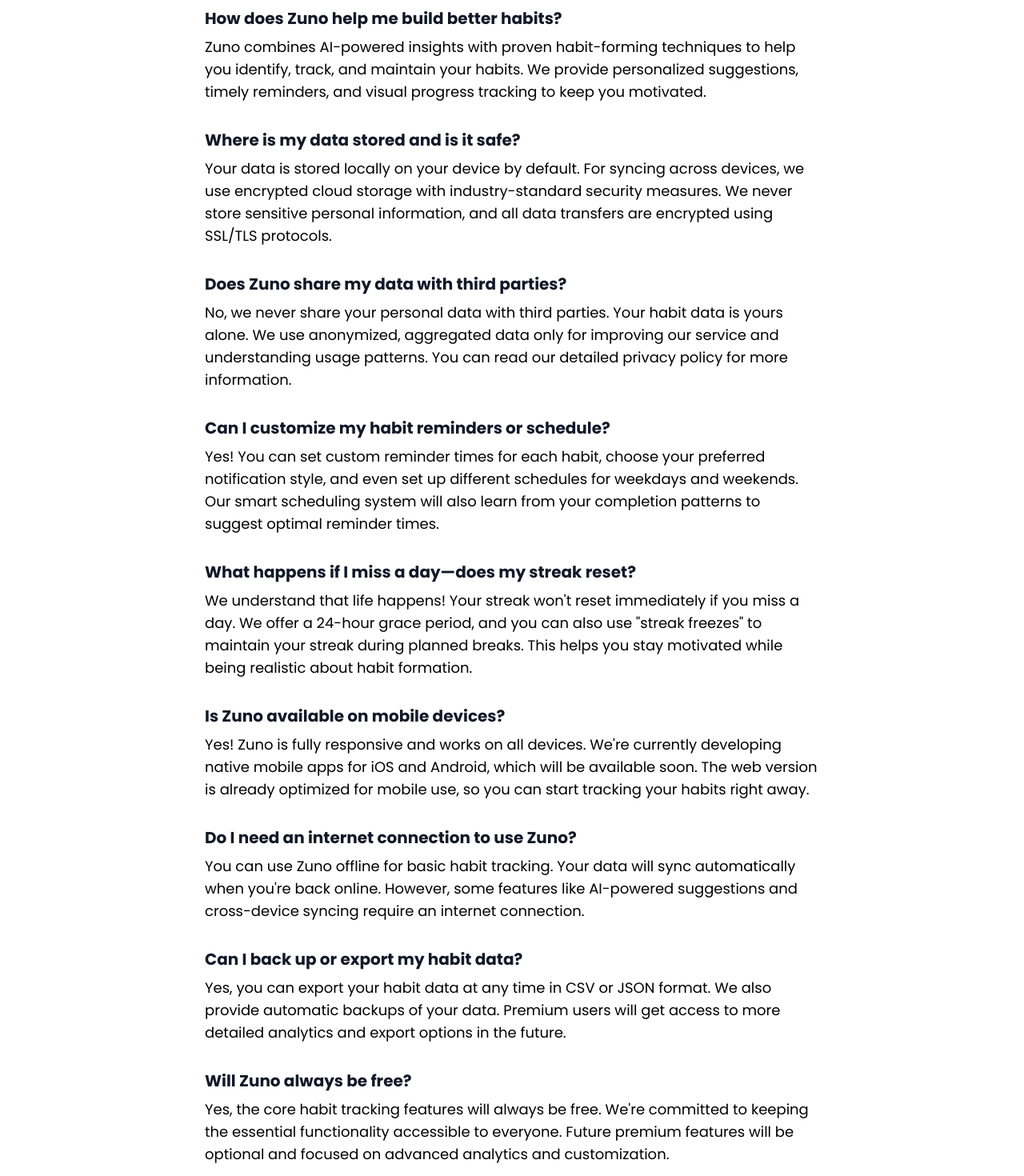
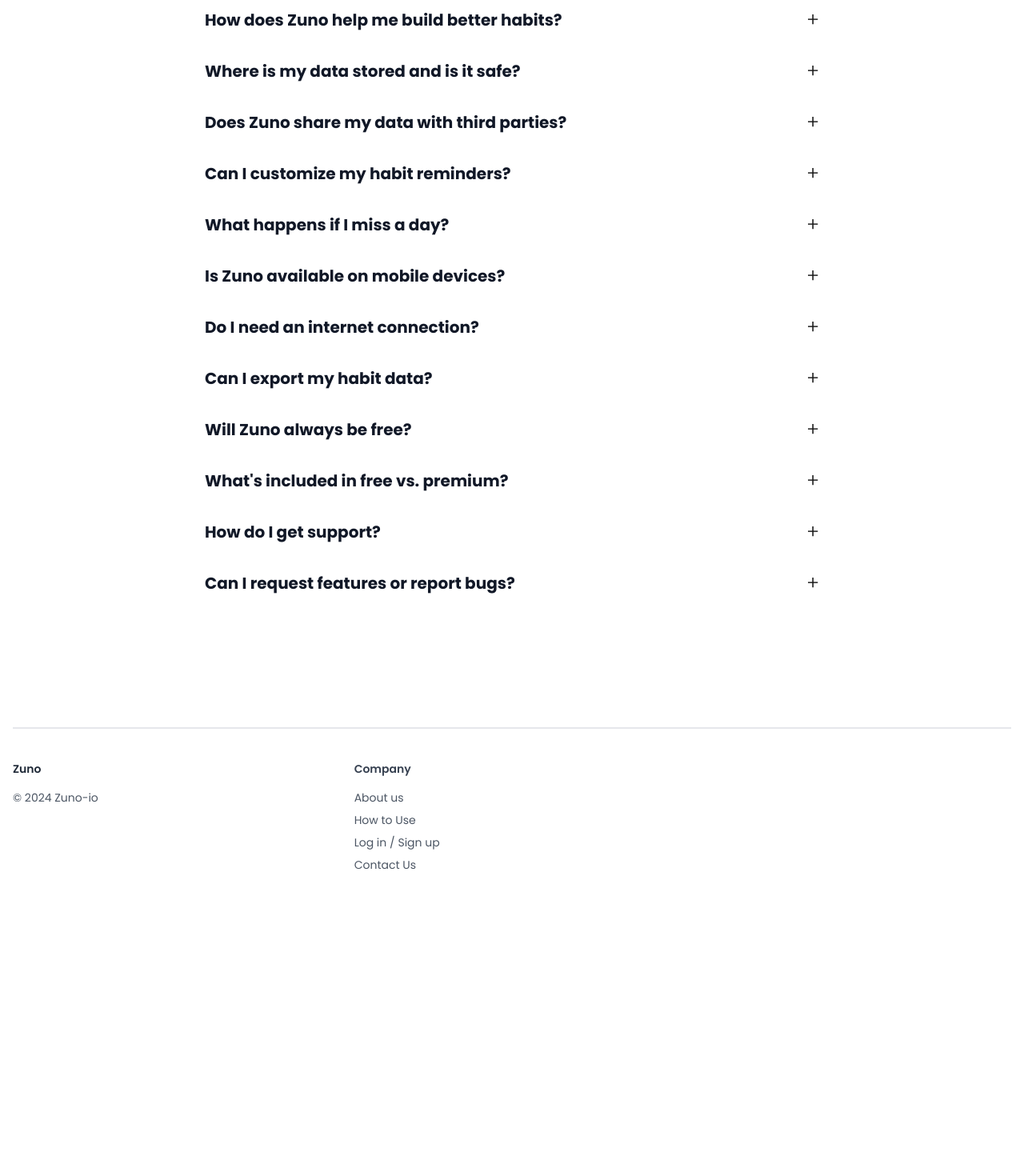
Before and after one commit to gyimadu/habit-tracker, a Next.js app: page / in a window 1280 px wide. Shown: the part 1660-3130 px from the top of the page at 80% size. After the commit the page ends 2815 px from the top, so only its background shows below. Built offline with nearby package versions, Linux system fonts and the light colour scheme.

Commit message:
updated faq section

```diff
--- a/src/app/page.tsx
+++ b/src/app/page.tsx
@@ -18,6 +18,7 @@
   const [newHabitName, setNewHabitName] = useState('');
   const [isAddingHabit, setIsAddingHabit] = useState(false);
   const [isClient, setIsClient] = useState(false);
+  const [expandedFaqs, setExpandedFaqs] = useState<{ [key: string]: boolean }>({});
 
   useEffect(() => {
     const storedHabits = localStorage.getItem('habits');
@@ -52,6 +53,13 @@
   const removeHabit = (id: string) => {
     setHabits(prevHabits => prevHabits.filter(habit => habit.id !== id));
     localStorage.removeItem(`habit-${id}`);
+  };
+
+  const toggleFaq = (id: string) => {
+    setExpandedFaqs(prev => ({
+      ...prev,
+      [id]: !prev[id]
+    }));
   };
 
   if (!isClient) {
@@ -172,87 +180,183 @@
 
           <div className="max-w-3xl mx-auto space-y-8">
             <div className="space-y-2">
+              <div
+                className="flex justify-between items-center cursor-pointer"
+                onClick={() => toggleFaq('how')}
+              >
                 <h3 className="text-xl font-bold text-gray-900">How does Zuno help me build better habits?</h3>
+                <span className={`text-2xl font-light transition-transform duration-300 ${expandedFaqs['how'] ? 'rotate-45' : 'rotate-0'}`}>+</span>
+              </div>
+              {expandedFaqs['how'] && (
                 <p className="text-black text-lg">
-                Zuno combines AI-powered insights with proven habit-forming techniques to help you identify, track, and maintain your habits. We provide personalized suggestions, timely reminders, and visual progress tracking to keep you motivated.
+                  Zuno combines AI insights with proven techniques to help you track and maintain habits through personalized suggestions and progress tracking.
                 </p>
+              )}
             </div>
 
             <div className="space-y-2">
+              <div
+                className="flex justify-between items-center cursor-pointer"
+                onClick={() => toggleFaq('data')}
+              >
                 <h3 className="text-xl font-bold text-gray-900">Where is my data stored and is it safe?</h3>
+                <span className={`text-2xl font-light transition-transform duration-300 ${expandedFaqs['data'] ? 'rotate-45' : 'rotate-0'}`}>+</span>
+              </div>
+              {expandedFaqs['data'] && (
                 <p className="text-black text-lg">
-                Your data is stored locally on your device by default. For syncing across devices, we use encrypted cloud storage with industry-standard security measures. We never store sensitive personal information, and all data transfers are encrypted using SSL/TLS protocols.
+                  Data is stored locally by default with encrypted cloud sync. We use industry-standard security measures and never store sensitive information.
                 </p>
+              )}
             </div>
 
             <div className="space-y-2">
+              <div
+                className="flex justify-between items-center cursor-pointer"
+                onClick={() => toggleFaq('privacy')}
+              >
                 <h3 className="text-xl font-bold text-gray-900">Does Zuno share my data with third parties?</h3>
+                <span className={`text-2xl font-light transition-transform duration-300 ${expandedFaqs['privacy'] ? 'rotate-45' : 'rotate-0'}`}>+</span>
+              </div>
+              {expandedFaqs['privacy'] && (
                 <p className="text-black text-lg">
-                No, we never share your personal data with third parties. Your habit data is yours alone. We use anonymized, aggregated data only for improving our service and understanding usage patterns. You can read our detailed privacy policy for more information.
+                  No, we never share your personal data. We only use anonymized data to improve our service.
                 </p>
+              )}
             </div>
 
             <div className="space-y-2">
-              <h3 className="text-xl font-bold text-gray-900">Can I customize my habit reminders or schedule?</h3>
+              <div
+                className="flex justify-between items-center cursor-pointer"
+                onClick={() => toggleFaq('customize')}
+              >
+                <h3 className="text-xl font-bold text-gray-900">Can I customize my habit reminders?</h3>
+                <span className={`text-2xl font-light transition-transform duration-300 ${expandedFaqs['customize'] ? 'rotate-45' : 'rotate-0'}`}>+</span>
+              </div>
+              {expandedFaqs['customize'] && (
                 <p className="text-black text-lg">
-                Yes! You can set custom reminder times for each habit, choose your preferred notification style, and even set up different schedules for weekdays and weekends. Our smart scheduling system will also learn from your completion patterns to suggest optimal reminder times.
+                  Yes! Set custom reminder times, choose notification styles, and create different schedules for weekdays and weekends.
                 </p>
+              )}
             </div>
 
             <div className="space-y-2">
-              <h3 className="text-xl font-bold text-gray-900">What happens if I miss a day—does my streak reset?</h3>
+              <div
+                className="flex justify-between items-center cursor-pointer"
+                onClick={() => toggleFaq('streak')}
+              >
+                <h3 className="text-xl font-bold text-gray-900">What happens if I miss a day?</h3>
+                <span className={`text-2xl font-light transition-transform duration-300 ${expandedFaqs['streak'] ? 'rotate-45' : 'rotate-0'}`}>+</span>
+              </div>
+              {expandedFaqs['streak'] && (
                 <p className="text-black text-lg">
-                We understand that life happens! Your streak won't reset immediately if you miss a day. We offer a 24-hour grace period, and you can also use "streak freezes" to maintain your streak during planned breaks. This helps you stay motivated while being realistic about habit formation.
+                  We offer a 24-hour grace period and &quot;streak freezes&quot; to maintain your streak during planned breaks.
                 </p>
+              )}
             </div>
 
             <div className="space-y-2">
+              <div
+                className="flex justify-between items-center cursor-pointer"
+                onClick={() => toggleFaq('mobile')}
+              >
                 <h3 className="text-xl font-bold text-gray-900">Is Zuno available on mobile devices?</h3>
+                <span className={`text-2xl font-light transition-transform duration-300 ${expandedFaqs['mobile'] ? 'rotate-45' : 'rotate-0'}`}>+</span>
+              </div>
+              {expandedFaqs['mobile'] && (
                 <p className="text-black text-lg">
-                Yes! Zuno is fully responsive and works on all devices. We're currently developing native mobile apps for iOS and Android, which will be available soon. The web version is already optimized for mobile use, so you can start tracking your habits right away.
+                  Yes! The web version is mobile-optimized, and native iOS/Android apps are coming soon.
                 </p>
+              )}
             </div>
 
             <div className="space-y-2">
-              <h3 className="text-xl font-bold text-gray-900">Do I need an internet connection to use Zuno?</h3>
+              <div
+                className="flex justify-between items-center cursor-pointer"
+                onClick={() => toggleFaq('offline')}
+              >
+                <h3 className="text-xl font-bold text-gray-900">Do I need an internet connection?</h3>
+                <span className={`text-2xl font-light transition-transform duration-300 ${expandedFaqs['offline'] ? 'rotate-45' : 'rotate-0'}`}>+</span>
+              </div>
+              {expandedFaqs['offline'] && (
                 <p className="text-black text-lg">
-                You can use Zuno offline for basic habit tracking. Your data will sync automatically when you're back online. However, some features like AI-powered suggestions and cross-device syncing require an internet connection.
+                  Basic tracking works offline. Data syncs automatically when you&apos;re back online.
                 </p>
+              )}
             </div>
 
             <div className="space-y-2">
-              <h3 className="text-xl font-bold text-gray-900">Can I back up or export my habit data?</h3>
+              <div
+                className="flex justify-between items-center cursor-pointer"
+                onClick={() => toggleFaq('export')}
+              >
+                <h3 className="text-xl font-bold text-gray-900">Can I export my habit data?</h3>
+                <span className={`text-2xl font-light transition-transform duration-300 ${expandedFaqs['export'] ? 'rotate-45' : 'rotate-0'}`}>+</span>
+              </div>
+              {expandedFaqs['export'] && (
                 <p className="text-black text-lg">
-                Yes, you can export your habit data at any time in CSV or JSON format. We also provide automatic backups of your data. Premium users will get access to more detailed analytics and export options in the future.
+                  Yes, export in CSV or JSON format. Premium users will get more detailed analytics.
                 </p>
+              )}
             </div>
 
             <div className="space-y-2">
+              <div
+                className="flex justify-between items-center cursor-pointer"
+                onClick={() => toggleFaq('free')}
+              >
                 <h3 className="text-xl font-bold text-gray-900">Will Zuno always be free?</h3>
+                <span className={`text-2xl font-light transition-transform duration-300 ${expandedFaqs['free'] ? 'rotate-45' : 'rotate-0'}`}>+</span>
+              </div>
+              {expandedFaqs['free'] && (
                 <p className="text-black text-lg">
-                Yes, the core habit tracking features will always be free. We're committed to keeping the essential functionality accessible to everyone. Future premium features will be optional and focused on advanced analytics and customization.
+                  Yes, core features will always be free. Premium features will be optional.
                 </p>
+              )}
             </div>
 
             <div className="space-y-2">
-              <h3 className="text-xl font-bold text-gray-900">What's included in the free vs. premium plan?</h3>
+              <div
+                className="flex justify-between items-center cursor-pointer"
+                onClick={() => toggleFaq('plans')}
+              >
+                <h3 className="text-xl font-bold text-gray-900">What&apos;s included in free vs. premium?</h3>
+                <span className={`text-2xl font-light transition-transform duration-300 ${expandedFaqs['plans'] ? 'rotate-45' : 'rotate-0'}`}>+</span>
+              </div>
+              {expandedFaqs['plans'] && (
                 <p className="text-black text-lg">
-                The free plan includes unlimited habit tracking, basic streak tracking, and essential reminders. The upcoming premium plan will add advanced analytics, custom habit templates, integration with health apps, and priority support. All core features will remain free.
+                  Free: unlimited tracking and basic features. Premium: advanced analytics, templates, and integrations.
                 </p>
+              )}
             </div>
 
             <div className="space-y-2">
-              <h3 className="text-xl font-bold text-gray-900">Who do I contact for support or feedback?</h3>
+              <div
+                className="flex justify-between items-center cursor-pointer"
+                onClick={() => toggleFaq('support')}
+              >
+                <h3 className="text-xl font-bold text-gray-900">How do I get support?</h3>
+                <span className={`text-2xl font-light transition-transform duration-300 ${expandedFaqs['support'] ? 'rotate-45' : 'rotate-0'}`}>+</span>
+              </div>
+              {expandedFaqs['support'] && (
                 <p className="text-black text-lg">
-                You can reach our support team at support@zuno.app or use the feedback form in the app. We typically respond within 24 hours. We also have an active community forum where you can connect with other users and share tips.
+                  Contact us at support@zuno.app or use the in-app feedback form. We respond within 24 hours.
                 </p>
+              )}
             </div>
 
             <div className="space-y-2">
-              <h3 className="text-xl font-bold text-gray-900">Can I request a feature or report a bug?</h3>
+              <div
+                className="flex justify-between items-center cursor-pointer"
+                onClick={() => toggleFaq('feedback')}
+              >
+                <h3 className="text-xl font-bold text-gray-900">Can I request features or report bugs?</h3>
+                <span className={`text-2xl font-light transition-transform duration-300 ${expandedFaqs['feedback'] ? 'rotate-45' : 'rotate-0'}`}>+</span>
+              </div>
+              {expandedFaqs['feedback'] && (
                 <p className="text-black text-lg">
-                Absolutely! We welcome all feedback. You can submit feature requests and bug reports through the app's feedback form or email us at feedback@zuno.app. Our team reviews all submissions, and we regularly update our roadmap based on user suggestions.
+                  Yes! Use the feedback form or email feedback@zuno.app. We review all submissions.
                 </p>
+              )}
             </div>
           </div>
         </div>
```
Lines whose indentation alone changed are shown as unchanged.
